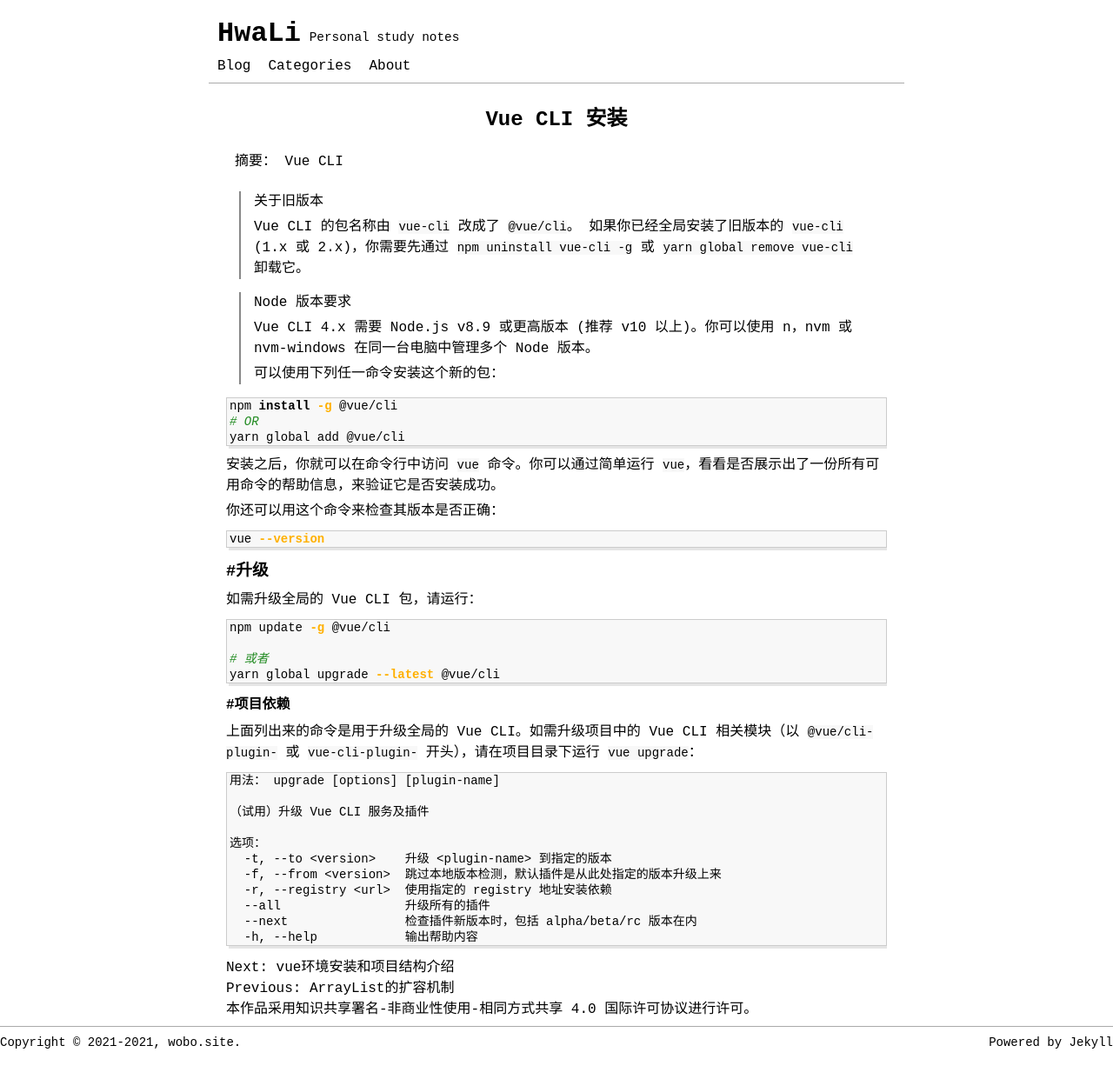
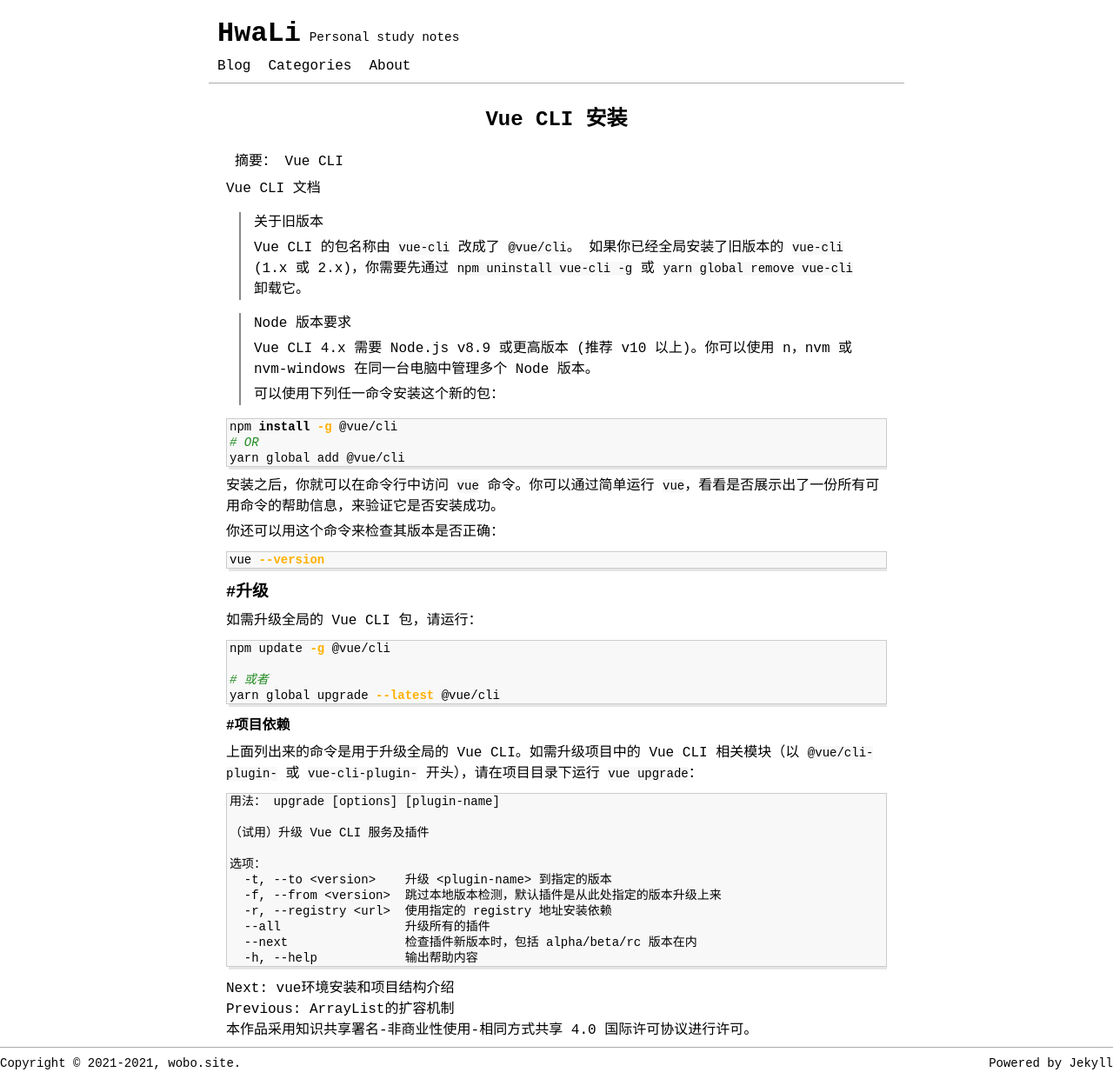
Before and after one commit to hualiy/hualiy.github.io, a Jekyll site: the page built from _posts/vue/2021-05-05-vuecli-install.md, in a window 1280 px wide. Shown: the whole page at 87% size. Built offline with Jekyll 4.4.1, drawn with Linux system fonts in a browser that asks for light colours; comment, search, counter and statistics services are not loaded; before the commit the page ends 1217 px from its top, so only the background shows below that.

Commit message:
Update 2021-05-05-vuecli-install.md

```diff
--- a/_posts/vue/2021-05-05-vuecli-install.md
+++ b/_posts/vue/2021-05-05-vuecli-install.md
@@ -6,7 +6,8 @@ categories: [Vue]
 tags: [Vue]
 excerpt: Vue CLI
 ---
-
+[Vue CLI 文档](https://cli.vuejs.org//zh/guide/)
+<br/>
 > 关于旧版本
 >
 > Vue CLI 的包名称由 `vue-cli` 改成了 `@vue/cli`。 如果你已经全局安装了旧版本的 `vue-cli` (1.x 或 2.x)，你需要先通过 `npm uninstall vue-cli -g` 或 `yarn global remove vue-cli` 卸载它。
```
